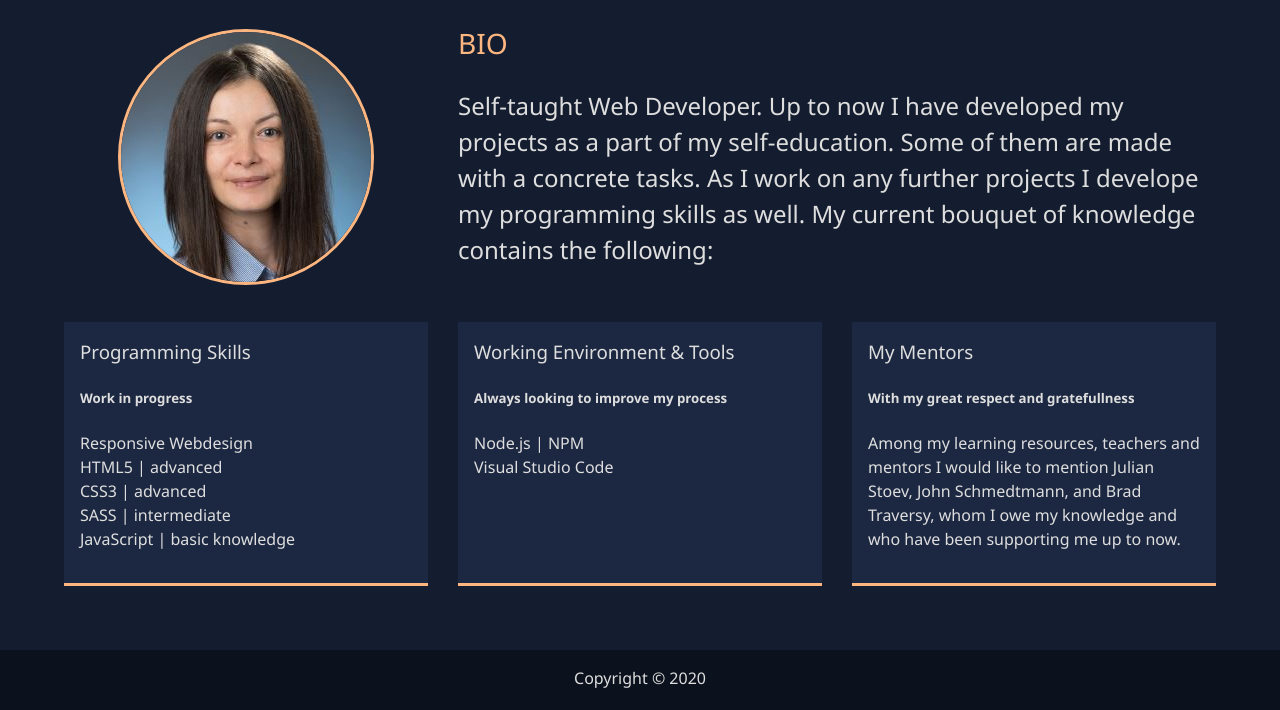
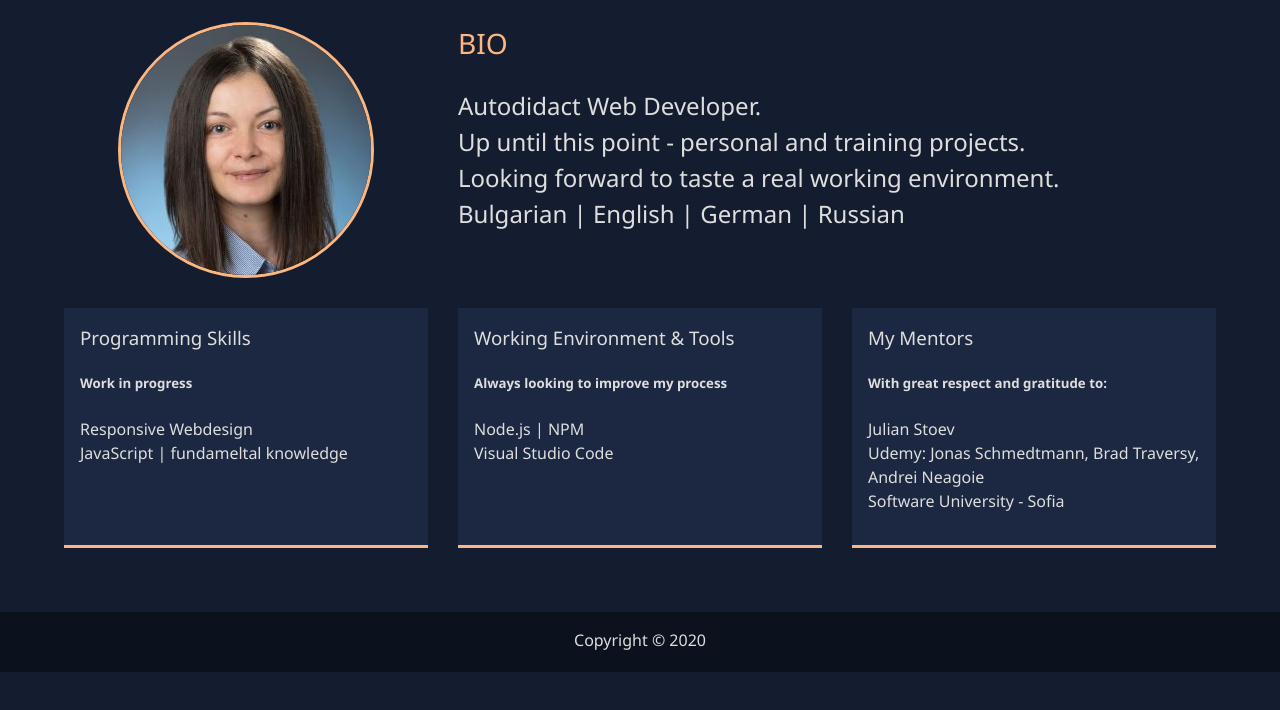
Before and after one commit to malykdim/Portfolio, a plain HTML site: page about.html in a window 1280 px wide. Shown: the part 297-1007 px from the top of the page. After the commit the page ends 969 px from the top, so only its background shows below. Drawn offline with Linux system fonts and the light colour scheme.

Commit message:
update
trying to update changes

```diff
--- a/about.html
+++ b/about.html
@@ -56,23 +56,33 @@
                 <div class="bio">
                     <h3 class="text-secondary">BIO</h3>
                     <p>
+                        Autodidact Web Developer. <br>
+                        Up until this point - personal and training projects. <br>
+                        Looking forward to taste a real working environment. <br>
+                        Bulgarian | English | German | Russian
+                    </p>
+                    <!-- <p>
                         Self-taught Web Developer. Up to now I have developed my
                         projects as a part of my self-education. Some of them
                         are made with a concrete tasks. As I work on any further
                         projects I develope my programming skills as well. My
                         current bouquet of knowledge contains the following:
-                    </p>
+                    </p> -->
                 </div>
                 <div class="job job-1">
                     <h3>Programming Skills</h3>
                     <h5>Work in progress</h5>
                     <p>
                         Responsive Webdesign<br />
+                        JavaScript | fundameltal knowledge
+                    </p>
+                    <!-- <p>
+                        Responsive Webdesign<br />
                         HTML5 | advanced <br />
                         CSS3 | advanced <br />
                         SASS | intermediate<br />
                         JavaScript | basic knowledge
-                    </p>
+                    </p> -->
                 </div>
                 <div class="job job-2">
                     <h3>Working Environment & Tools</h3>
@@ -84,13 +94,19 @@
                 </div>
                 <div class="job job-3">
                     <h3>My Mentors</h3>
-                    <h5>With my great respect and gratefullness</h5>
+                    <h5>With great respect and gratitude to:</h5>
+                    <p>
+                        Julian Stoev<br>
+                        Udemy: Jonas Schmedtmann, Brad Traversy, Andrei Neagoie<br>
+                        Software University - Sofia
+                    </p>
+                    <!-- <h5>With my great respect and gratefullness</h5>
                     <p>
                         Among my learning resources, teachers and mentors I
                         would like to mention Julian Stoev, John Schmedtmann,
                         and Brad Traversy, whom I owe my knowledge and who have
                         been supporting me up to now.
-                    </p>
+                    </p> -->
                 </div>
             </div>
         </main>
```
Also changed, not shown: contact.html (+2 -2 lines), index.html (+2 -2 lines).
